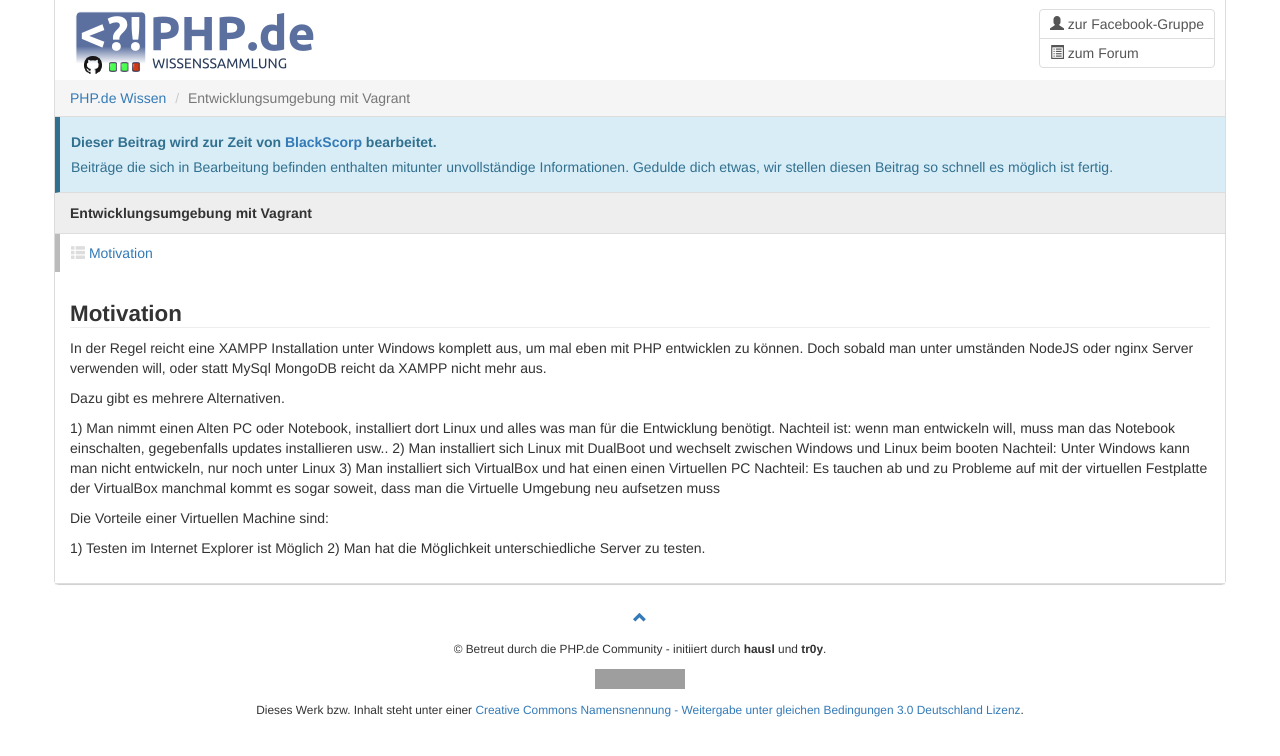
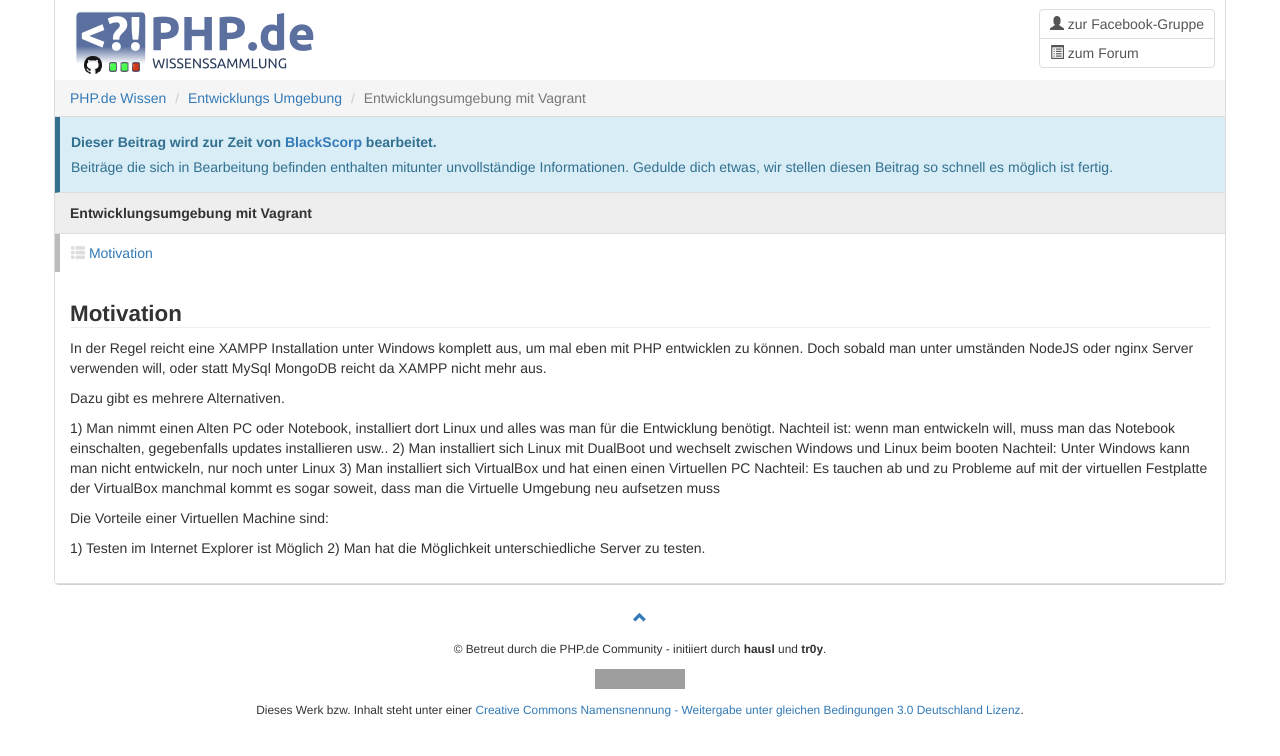
Before and after one commit to php-de/php-de.github.io, a Jekyll site: the page built from dev-enviroment/vagrant.md, in a window 1280 px wide. Shown: the top 756 px of the page. Built offline with Jekyll 4.4.1, drawn with Linux system fonts in a browser that asks for light colours; nearby versions of some CDN libraries; grey boxes are pictures that could not be loaded.

Commit message:
fixed group

```diff
--- a/dev-enviroment/vagrant.md
+++ b/dev-enviroment/vagrant.md
@@ -2,7 +2,7 @@
 layout: guide
 title: "Entwicklungsumgebung mit Vagrant"
 creator: BlackScorp
-group: "dev-enviroment"
+group: "Entwicklungs Umgebung"
 author:
     -   name: BlackScorp
         profile: 16579
```
